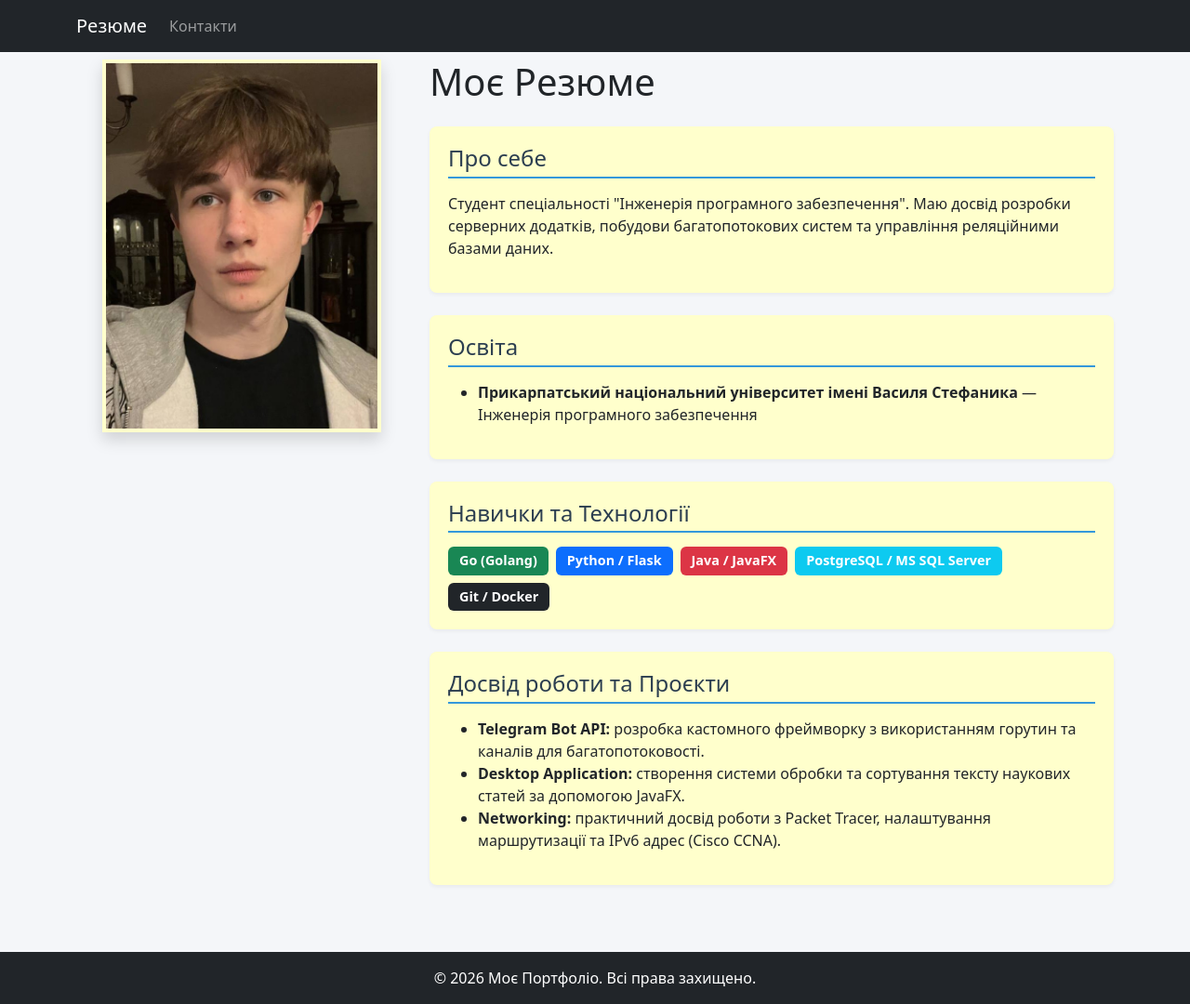
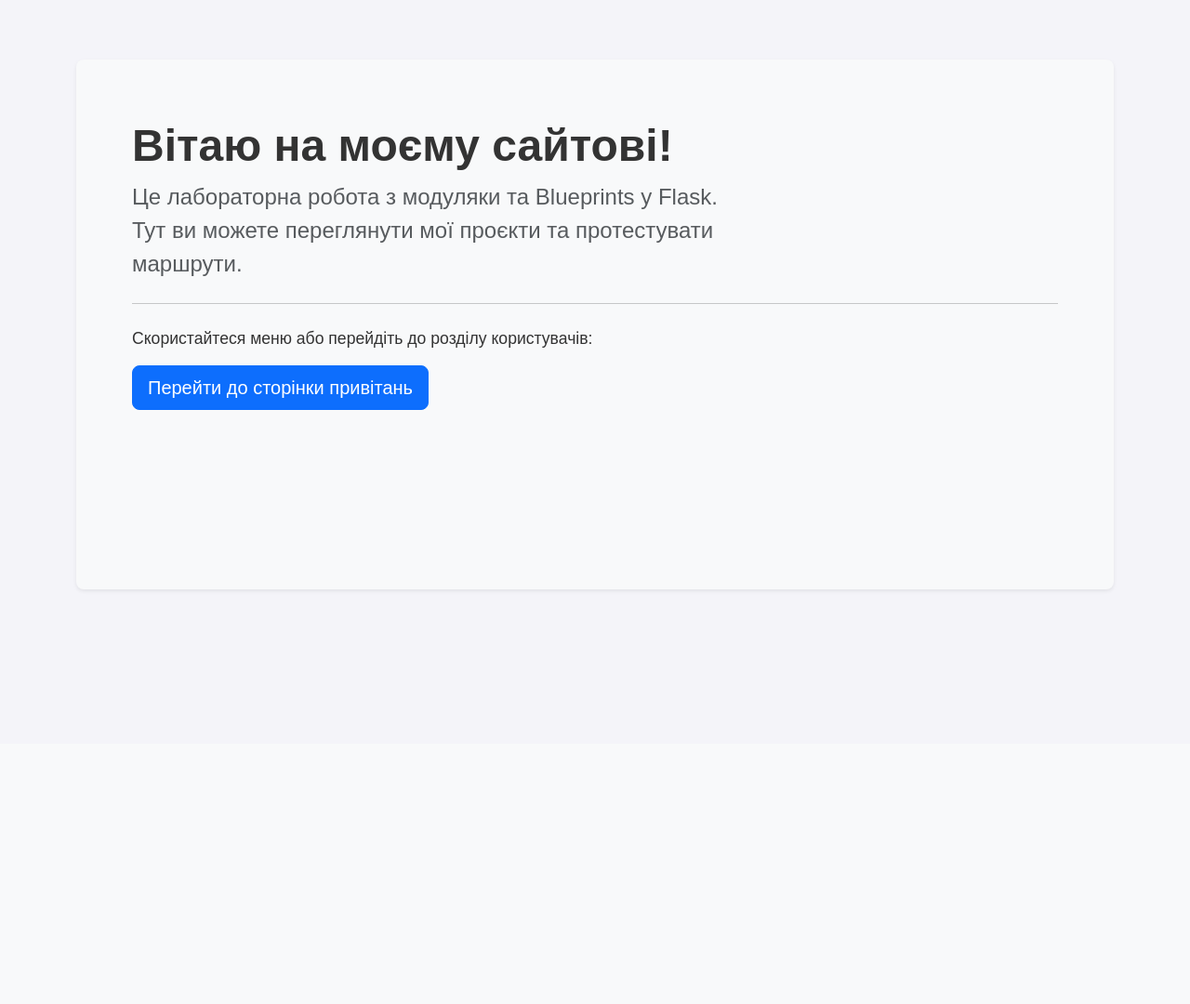
Before and after one commit to AndriiPerehinets/flask-app-lab, a Flask app: page / in a window 1280 px wide. Shown: the whole page at 93% size. After the commit the page ends 636 px from the top, so only its background shows below. Run offline with Flask 3, Linux system fonts and the light colour scheme.

Commit message:
Коміт згідно з 7 пунктом 2 завдання

```diff
--- a/app.py
+++ /dev/null
@@ -1,14 +0,0 @@
-from flask import Flask, render_template
-
-app = Flask(__name__)
-
-@app.route('/')
-def resume():
-    return render_template('resume.html', title="Моє Резюме")
-
-@app.route('/contacts')
-def contacts():
-    return render_template('contacts.html', title="Контакти")
-
-if __name__ == '__main__':
-    app.run(debug=True)
--- /dev/null
+++ b/app/static/css/styles.css
@@ -0,0 +1,64 @@
+body {
+font-family: Arial, sans-serif;
+margin: 0;
+padding: 0;
+background-color: #f4f4f9;
+color: #333;
+}
+
+header, .navbar {
+background-color: #343a40;
+color: #ffffff;
+padding: 15px 20px;
+font-size: 1.2rem;
+}
+
+.container {
+display: flex;
+min-height: 80vh;
+}
+
+nav {
+width: 220px;
+background: #ffffff;
+border-right: 1px solid #ddd;
+padding: 20px;
+}
+
+nav ul {
+list-style-type: none;
+padding: 0;
+margin: 0;
+}
+
+nav ul li {
+margin-bottom: 12px;
+}
+
+nav ul li a {
+text-decoration: none;
+color: #007bff;
+font-weight: bold;
+display: block;
+padding: 8px 12px;
+border-radius: 4px;
+transition: background 0.2s ease;
+}
+
+nav ul li a:hover {
+background-color: #e9ecef;
+color: #0056b3;
+}
+
+main, .content {
+flex: 1;
+padding: 30px;
+}
+
+h2 {
+color: #333;
+}
+
+p {
+font-size: 1.1rem;
+}
--- a/templates/base.html
+++ b/app/templates/base.html
@@ -8,14 +8,9 @@
     <link rel="stylesheet" href="{{ url_for('static', filename='css/styles.css') }}">
 </head>
 <body>
-    {% include 'nav.html' %}
-
     <main class="container mt-5 pt-3">
         {% block content %}{% endblock %}
     </main>
-
-    {% include 'footer.html' %}
-
     <script src="https://cdn.jsdelivr.net/npm/bootstrap@5.3.0/dist/js/bootstrap.bundle.min.js"></script>
 </body>
 </html>
--- /dev/null
+++ b/app/templates/index.html
@@ -0,0 +1,19 @@
+{% extends "base.html" %}
+
+{% block title %}Головна - Портфоліо{% endblock %}
+
+{% block content %}
+<div class="p-5 mb-4 bg-light rounded-3 shadow-sm">
+    <div class="container-fluid py-3">
+        <h1 class="display-5 fw-bold">Вітаю на моєму сайтові!</h1>
+        <p class="col-md-8 fs-4 text-muted">
+            Це лабораторна робота з модуляки та Blueprints у Flask. Тут ви можете переглянути мої проєкти та протестувати маршрути.
+        </p>
+        <hr class="my-4">
+        <p>Скористайтеся меню або перейдіть до розділу користувачів:</p>
+        <a class="btn btn-primary btn-lg" href="{{ url_for('users.greetings', name='John', age=30) }}" role="button">
+            Перейти до сторінки привітань
+        </a>
+    </div>
+</div>
+{% endblock %}
--- /dev/null
+++ b/app/users/__init__.py
@@ -0,0 +1,5 @@
+from flask import Flask
+
+app = Flask(__name__)
+
+from . import views
--- /dev/null
+++ b/app/views.py
@@ -0,0 +1,14 @@
+from flask import render_template, request
+from . import app
+
+@app.route('/')
+def resume():
+    return render_template('index.html')
+
+@app.route('/homepage')
+def home():
+    """View for the Home page of your website."""
+
+    agent = request.user_agent
+
+    return render_template("index.html", agent=agent)
--- /dev/null
+++ b/run.py
@@ -0,0 +1,4 @@
+from app import app
+
+if __name__ == "__main__":
+    app.run(debug=True)
--- a/static/css/styles.css
+++ /dev/null
@@ -1,28 +0,0 @@
-body {
-    background-color: #f4f6f9;
-}
-
-h2 {
-    color: #2c3e50;
-    border-bottom: 2px solid #3498db;
-    padding-bottom: 5px;
-    margin-bottom: 15px;
-    font-size: 1.5rem;
-}
-
-.profile-img {
-    max-width: 300px;
-    border: 4px solid #ffc;
-}
-
-section {
-    background-color: #ffc;
-    padding: 20px;
-    border-radius: 8px;
-    box-shadow: 0 2px 4px rgba(0,0,0,0.05);
-}
-
-.badge {
-    font-size: 0.9rem;
-    padding: 8px 12px;
-}
--- a/templates/footer.html
+++ /dev/null
@@ -1,3 +0,0 @@
-<footer class="bg-dark text-white text-center py-3 mt-5">
-    <p class="mb-0">&copy; 2026 Моє Портфоліо. Всі права захищено.</p>
-</footer>
--- a/templates/nav.html
+++ /dev/null
@@ -1,15 +0,0 @@
-<nav class="navbar navbar-expand-lg navbar-dark bg-dark fixed-top">
-  <div class="container">
-    <a class="navbar-brand" href="{{ url_for('resume') }}">Резюме</a>
-    <button class="navbar-toggler" type="button" data-bs-toggle="collapse" data-bs-target="#navbarNav">
-      <span class="navbar-toggler-icon"></span>
-    </button>
-    <div class="collapse navbar-collapse" id="navbarNav">
-      <ul class="navbar-nav">
-        <li class="nav-item">
-          <a class="nav-link" href="{{ url_for('contacts') }}">Контакти</a>
-        </li>
-      </ul>
-    </div>
-  </div>
-</nav>
--- a/templates/resume.html
+++ /dev/null
@@ -1,44 +0,0 @@
-{% extends 'base.html' %}
-
-{% block content %}
-<div class="row">
-    <div class="col-md-4 text-center mb-4">
-        <img src="{{ url_for('static', filename='images/logo.png') }}" alt="Моє фото" class="img-fluid shadow profile-img">
-    </div>
-    <div class="col-md-8">
-        <h1 class="mb-4">{{ title }}</h1>
-
-        <section id="about" class="mb-4">
-            <h2>Про себе</h2>
-            <p>Студент спеціальності "Інженерія програмного забезпечення". Маю досвід розробки серверних додатків, побудови багатопотокових систем та управління реляційними базами даних.</p>
-        </section>
-
-        <section id="education" class="mb-4">
-            <h2>Освіта</h2>
-            <ul>
-                <li><strong>Прикарпатський національний університет імені Василя Стефаника</strong> — Інженерія програмного забезпечення</li>
-            </ul>
-        </section>
-
-        <section id="skills" class="mb-4">
-            <h2>Навички та Технології</h2>
-            <div class="d-flex flex-wrap gap-2">
-                <span class="badge bg-success">Go (Golang)</span>
-                <span class="badge bg-primary">Python / Flask</span>
-                <span class="badge bg-danger">Java / JavaFX</span>
-                <span class="badge bg-info">PostgreSQL / MS SQL Server</span>
-                <span class="badge bg-dark">Git / Docker</span>
-            </div>
-        </section>
-
-        <section id="projects" class="mb-4">
-            <h2>Досвід роботи та Проєкти</h2>
-            <ul>
-                <li><strong>Telegram Bot API:</strong> розробка кастомного фреймворку з використанням горутин та каналів для багатопотоковості.</li>
-                <li><strong>Desktop Application:</strong> створення системи обробки та сортування тексту наукових статей за допомогою JavaFX.</li>
-                <li><strong>Networking:</strong> практичний досвід роботи з Packet Tracer, налаштування маршрутизації та IPv6 адрес (Cisco CCNA).</li>
-            </ul>
-        </section>
-    </div>
-</div>
-{% endblock %}
```
Also changed, not shown: app/__init__.py (added, +9 -0 lines), app/templates/homepage.html (added, +29 -0 lines), app/users/templates/users/hi.html (added, +22 -0 lines), app/users/views.py (added, +15 -0 lines), templates/contacts.html (deleted, +0 -29 lines), static/images/logo.png (deleted).
